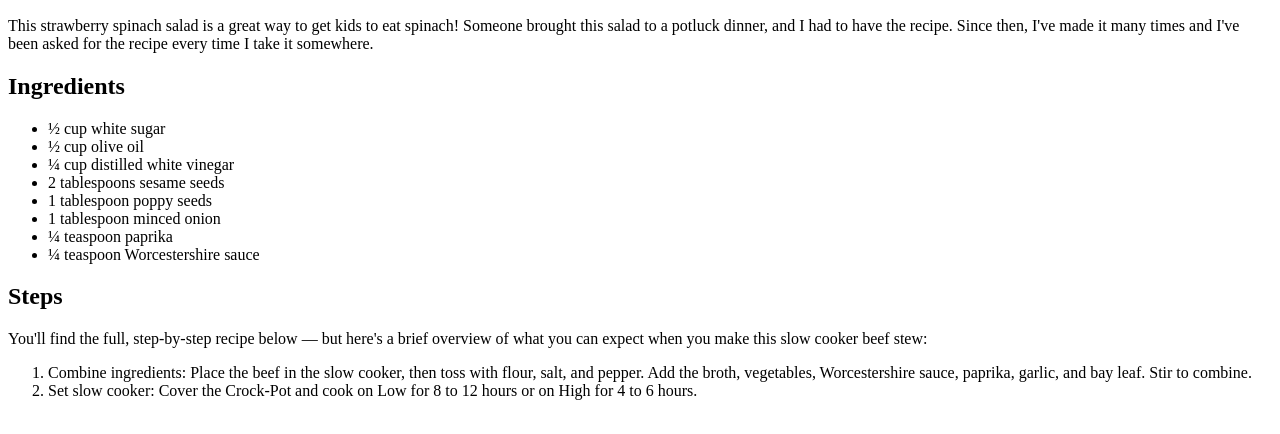
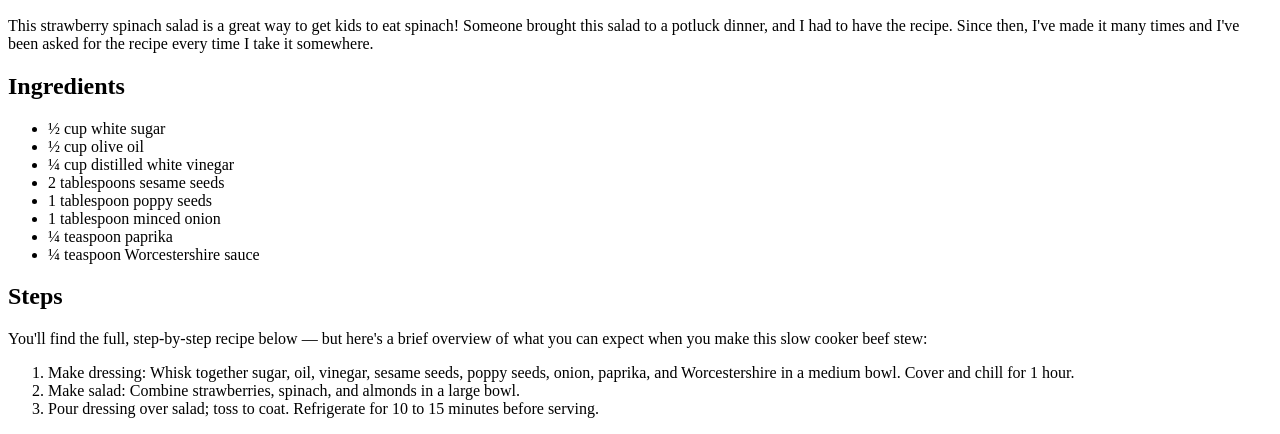
Before and after one commit to hectorlabra/odin-recipes, a plain HTML site: page recipes/strawberry.html in a window 1280 px wide. Shown: the part 434-868 px from the top of the page. Drawn offline with Linux system fonts and the light colour scheme.

Commit message:
3 recipes ready and linked

```diff
--- a/recipes/strawberry.html
+++ b/recipes/strawberry.html
@@ -38,15 +38,9 @@
       overview of what you can expect when you make this slow cooker beef stew:
     </p>
     <ol>
-      <li>
-        Combine ingredients: Place the beef in the slow cooker, then toss with
-        flour, salt, and pepper. Add the broth, vegetables, Worcestershire
-        sauce, paprika, garlic, and bay leaf. Stir to combine.
-      </li>
-      <li>
-        Set slow cooker: Cover the Crock-Pot and cook on Low for 8 to 12 hours
-        or on High for 4 to 6 hours.
-      </li>
+      <li>Make dressing: Whisk together sugar, oil, vinegar, sesame seeds, poppy seeds, onion, paprika, and Worcestershire in a medium bowl. Cover and chill for 1 hour.</li>
+      <li>Make salad: Combine strawberries, spinach, and almonds in a large bowl.</li>
+      <li>Pour dressing over salad; toss to coat. Refrigerate for 10 to 15 minutes before serving.</li>
     </ol>
   </body>
 </html>
```
